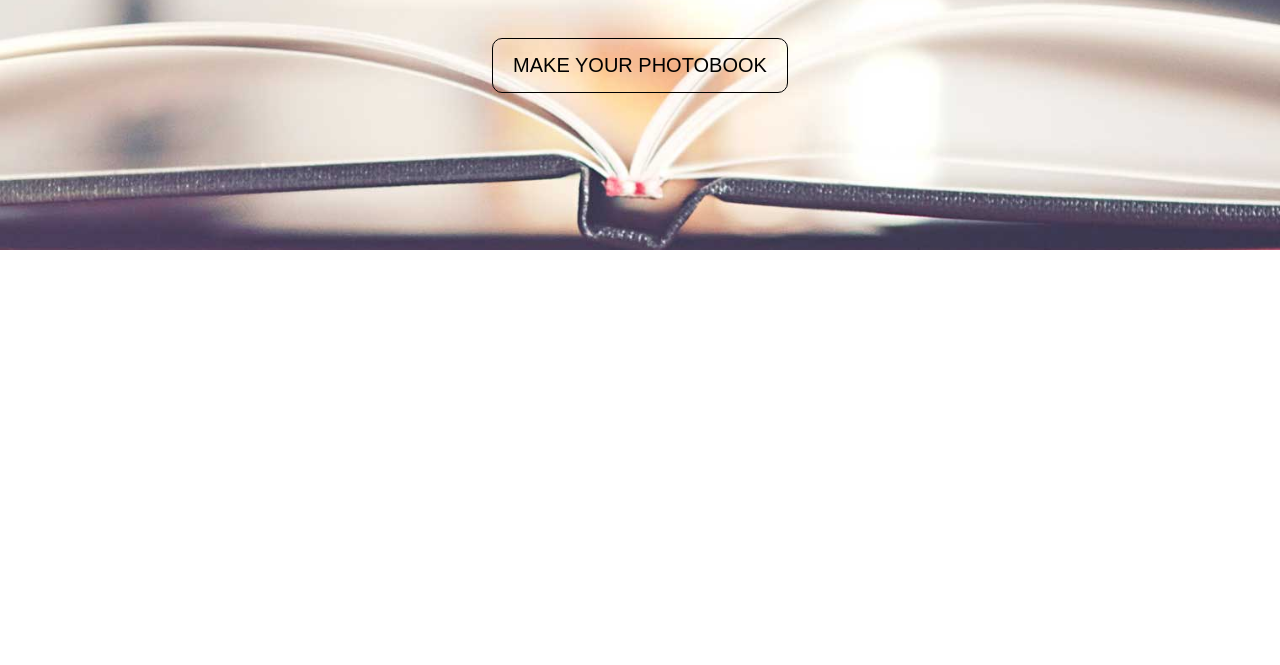
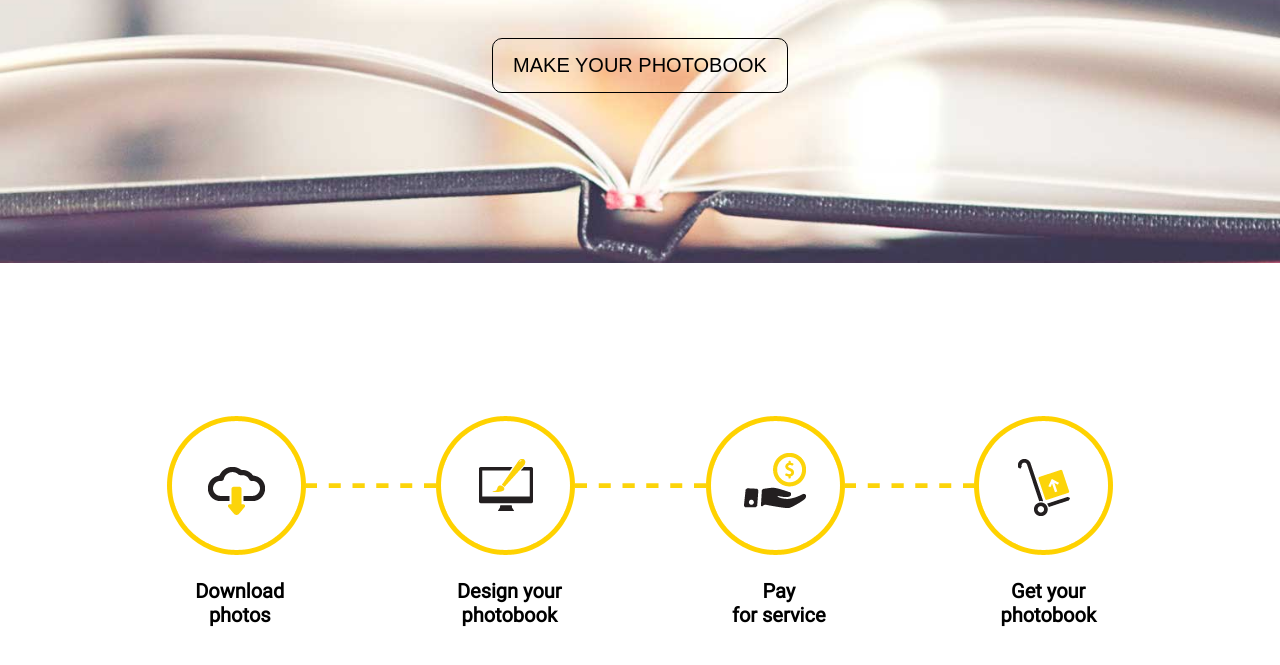
Before and after one commit to adherents/less-practice, a website: page public/index.html in a window 1280 px wide. Shown: the part 291-956 px from the top of the page. Before the commit the page ends 800 px from the top, so only its background shows below. Drawn offline with Linux system fonts and the light colour scheme.

Commit message:
features block

```diff
--- a/public/index.html
+++ b/public/index.html
@@ -28,6 +28,15 @@
             </div>
             <button class="btn btn-line">Make your photobook</button>
         </header>
+        <section id="features">
+            <img src="img/steps.png">
+            <div class="text">
+                <div class="first"><div>Download <br> photos</div></div>
+                <div class="second"><div>Design your <br> photobook</div></div>
+                <div class="third"><div>Pay <br> for service</div></div>
+                <div class="fourth"><div>Get your <br> photobook</div></div>
+            </div>
+        </section>
     </div>
 
 </body>
--- /dev/null
+++ b/src/less/features.less
@@ -0,0 +1,44 @@
+@import 'partials/params';
+@import 'partials/mixins';
+
+#features {
+    padding: 40px 0 60px;
+    text-align: center;
+
+    & img {
+        margin-bottom: 20px;
+    }
+
+    & .text {
+        display: flex;
+        justify-content: space-around;
+        margin: 0 auto;
+        width: 950px;
+
+        & > div {
+            width: 25%;
+            font-weight: bold;
+            font-size: 20px;
+
+            & > div {
+                position: relative;
+            }
+
+            &.first > div  {
+                right: 44px;
+            }
+
+            &.second > div  {
+                right: 12px;
+            }
+
+            &.third > div  {
+                left: 20px;
+            }
+
+            &.fourth > div  {
+                left: 52px;
+            }
+        }
+    }
+}
--- a/src/less/header.less
+++ b/src/less/header.less
@@ -8,6 +8,7 @@
     background: url('img/header_bg.jpg') no-repeat;
     background-size: contain;
     height: 547px;
+    background-position: 50% 10%;
 
     & .text {
         text-align: center;
```
Also changed, not shown: public/bundle.min.css.
